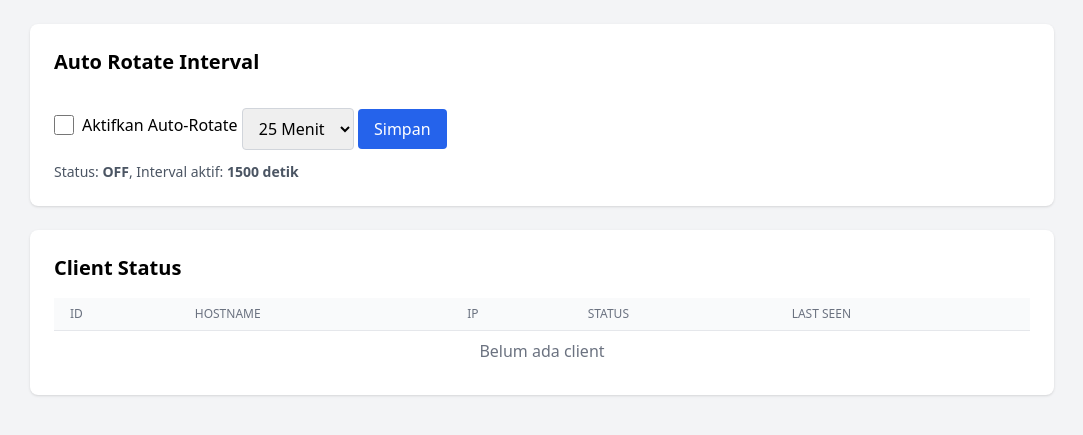
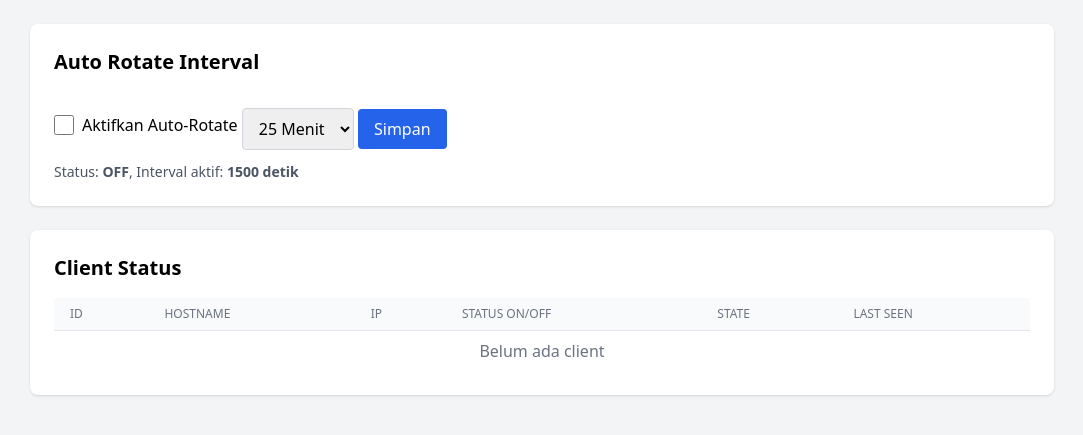
Before and after one commit to mrstorm234/nyilsrv, a Flask app: page / in a window 1280 px wide. Shown: the top 435 px of the page, without its empty margins (98-1181 px from the left). Run offline with Flask 3, Linux system fonts and the light colour scheme; some libraries are stand-ins or nearby versions.

Commit message:
Update index.html

```diff
--- a/server/templates/index.html
+++ b/server/templates/index.html
@@ -45,7 +45,8 @@
                             <th class="px-4 py-2 text-left text-xs font-medium text-gray-500 uppercase">ID</th>
                             <th class="px-4 py-2 text-left text-xs font-medium text-gray-500 uppercase">Hostname</th>
                             <th class="px-4 py-2 text-left text-xs font-medium text-gray-500 uppercase">IP</th>
-                            <th class="px-4 py-2 text-left text-xs font-medium text-gray-500 uppercase">Status</th>
+                            <th class="px-4 py-2 text-left text-xs font-medium text-gray-500 uppercase">Status ON/OFF</th>
+                            <th class="px-4 py-2 text-left text-xs font-medium text-gray-500 uppercase">State</th>
                             <th class="px-4 py-2 text-left text-xs font-medium text-gray-500 uppercase">Last Seen</th>
                         </tr>
                     </thead>
@@ -55,16 +56,13 @@
                             <td class="px-4 py-2">{{ c.id }}</td>
                             <td class="px-4 py-2">{{ c.hostname }}</td>
                             <td class="px-4 py-2">{{ c.ip }}</td>
-                            <td class="px-4 py-2">
-                                <span class="font-semibold {% if c.state == 'ONLINE' %}text-green-600{% else %}text-red-600{% endif %}">
-                                    {{ c.state }}
-                                </span>
-                            </td>
+                            <td class="px-4 py-2 font-semibold {% if c.status == 'ON' %}text-green-600{% else %}text-red-600{% endif %}">{{ c.status }}</td>
+                            <td class="px-4 py-2 font-semibold {% if c.state == 'ONLINE' %}text-green-600{% else %}text-red-600{% endif %}">{{ c.state }}</td>
                             <td class="px-4 py-2 text-gray-600">{{ c.last_seen_ago }}</td>
                         </tr>
                         {% else %}
                         <tr>
-                            <td colspan="5" class="px-4 py-2 text-center text-gray-500">Belum ada client</td>
+                            <td colspan="6" class="px-4 py-2 text-center text-gray-500">Belum ada client</td>
                         </tr>
                         {% endfor %}
                     </tbody>
```
